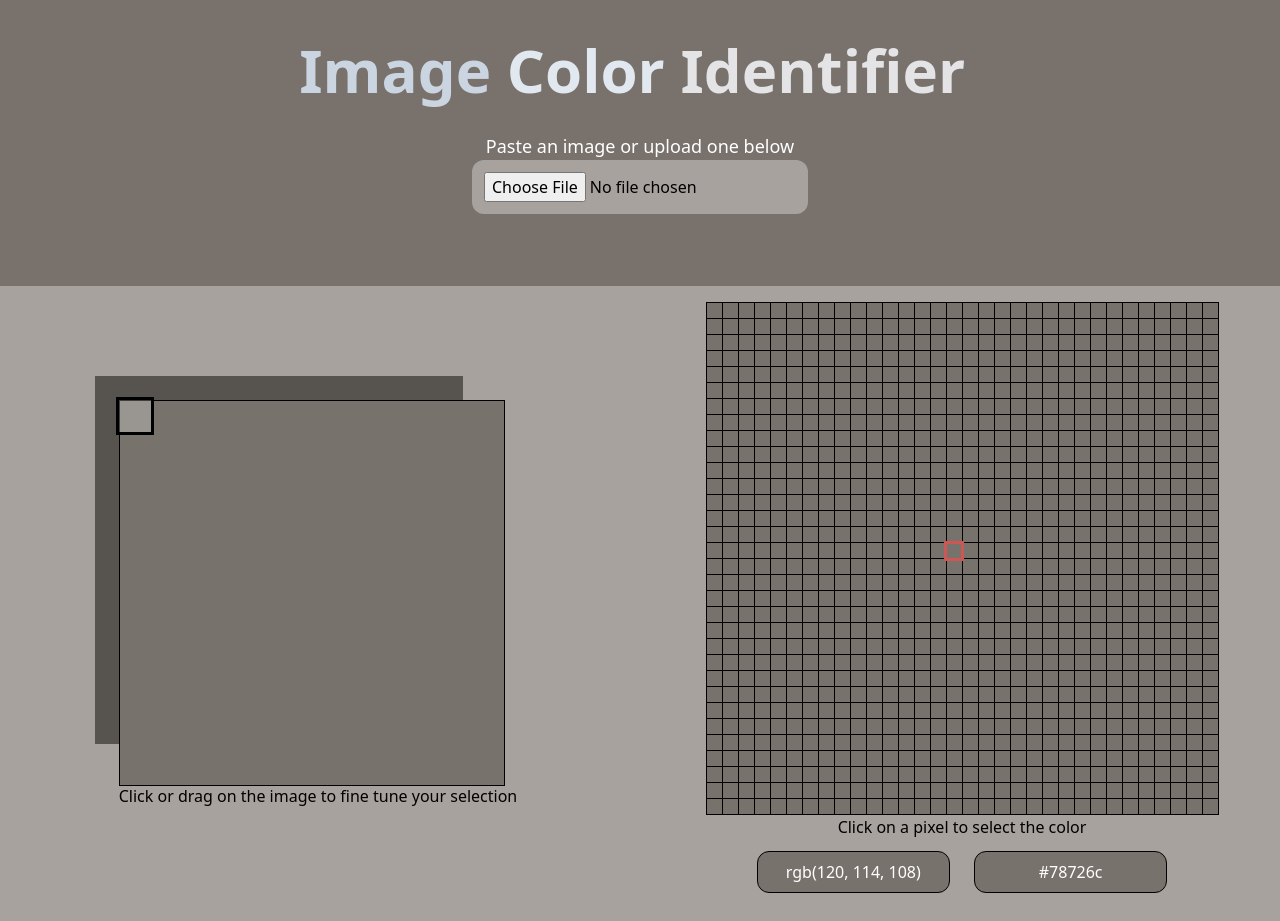
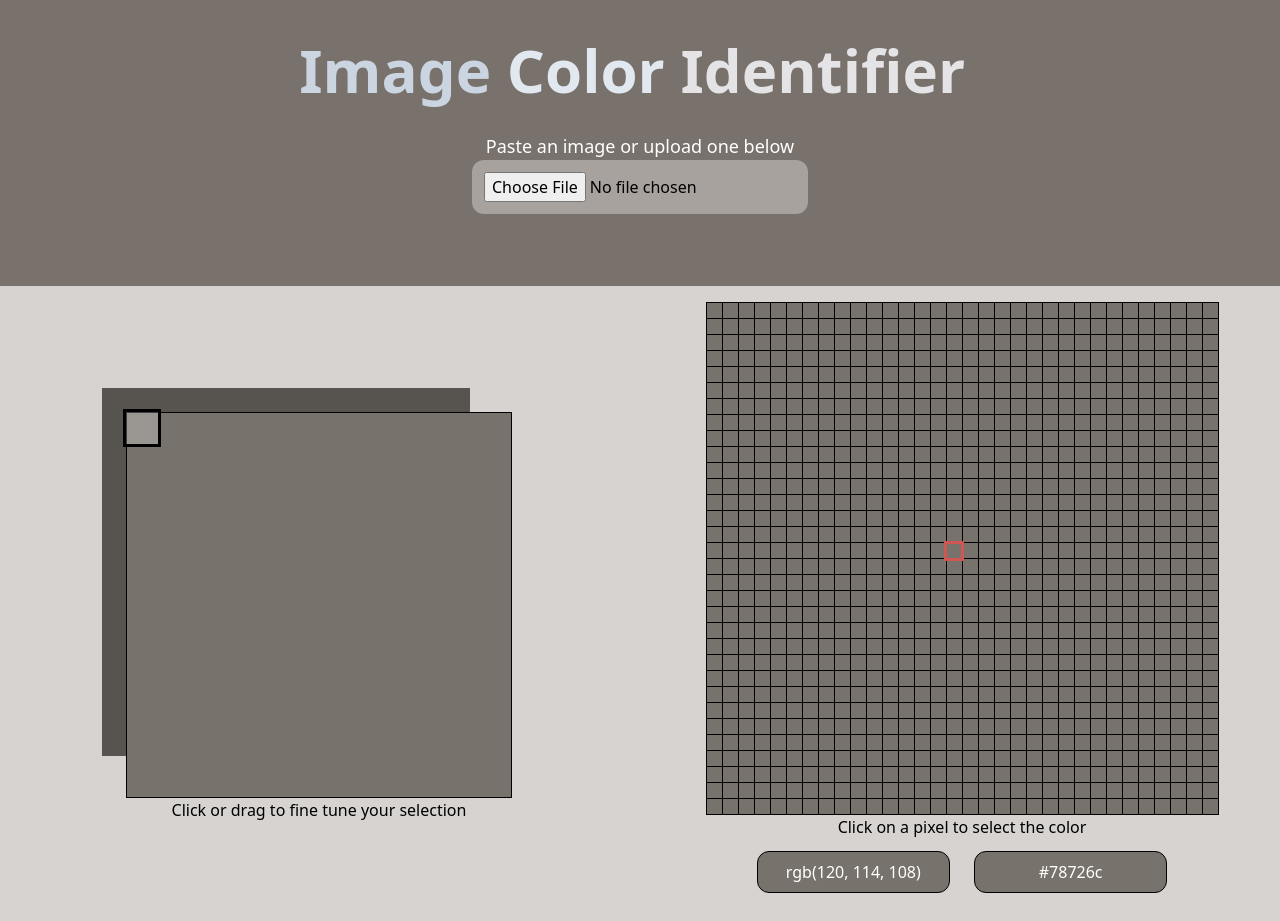
Before and after one commit to andrewctam/color-identifier, a Next.js app: page / in a window 1280 px wide. Built offline with nearby package versions, Linux system fonts and the light colour scheme.

Commit message:
Add tutorial captions, fix bug with fine tune selector out of bounds

```diff
--- a/components/App.js
+++ b/components/App.js
@@ -8,7 +8,7 @@ const App = (props) => {
 
 
     useEffect (() => {
-        document.querySelector("body").classList.add("bg-stone-400");
+        document.querySelector("body").classList.add("bg-stone-300");
 
 
         document.addEventListener('paste', (e) => {
--- a/components/ColorIdentifier.js
+++ b/components/ColorIdentifier.js
@@ -36,7 +36,7 @@ const ColorIdentifier = (props) => {
 
 
         <div className = "lg:grid lg:grid-cols-2 lg:gap-2">
-            <div className = "mx-auto lg:my-auto w-fit h-fit rounded-xl mt-8 relative ">
+            <div className = "mx-auto lg:my-auto w-fit h-fit rounded-xl mt-8 mb-6 relative">
                 <ImageCanvas image = {props.image} setSelection = {setSelection}
                     imageBoxRef = {imageBoxRef}
                     ctxRef = {ctxRef}
@@ -53,10 +53,6 @@ const ColorIdentifier = (props) => {
                     width: canvasRef.current ? canvasRef.current.offsetWidth : "368px",
                     height: canvasRef.current ? canvasRef.current.offsetHeight : "368px"
                 }}></div>
-
-                <p>Click or drag on the image to fine tune your selection</p>
-
-
             </div>
 
             <MatrixDisplay selection = {selection} />
--- a/components/ImageCanvas.js
+++ b/components/ImageCanvas.js
@@ -44,8 +44,8 @@ const ImageCanvas = (props) => {
     const placeBox = (e, xPos = null, yPos = null) => {
         const sideLength = boxSize / 2;
 
-        const maxWidth = props.canvasRef.current.offsetWidth - sideLength * 2 - 2;
-        const maxHeight = props.canvasRef.current.offsetHeight - sideLength * 2 - 2;
+        const maxWidth = Math.min(props.imageBoxRef.current.offsetWidth, props.canvasRef.current.offsetWidth) - sideLength * 2 - 2;
+        const maxHeight = Math.min(props.imageBoxRef.current.offsetWidth, props.canvasRef.current.offsetHeight) - sideLength * 2 - 2;
 
         if (xPos === null)
             xPos = e.nativeEvent.offsetX - sideLength;
@@ -90,6 +90,12 @@ const ImageCanvas = (props) => {
 
                 <SelectionBox x={x} y={y} width={boxSize} height={boxSize} />
             </div>
+
+            <p className = "absolute overflow-none break-normal whitespace-nowrap" style ={{
+                top: props.canvasRef.current ? props.canvasRef.current.offsetHeight : "386px",
+                translate: "-50%",
+                left: props.canvasRef.current ? props.canvasRef.current.offsetWidth / 2 : "193px",
+            }} >Click or drag to fine tune your selection</p>
         </div>
 
     )
```
